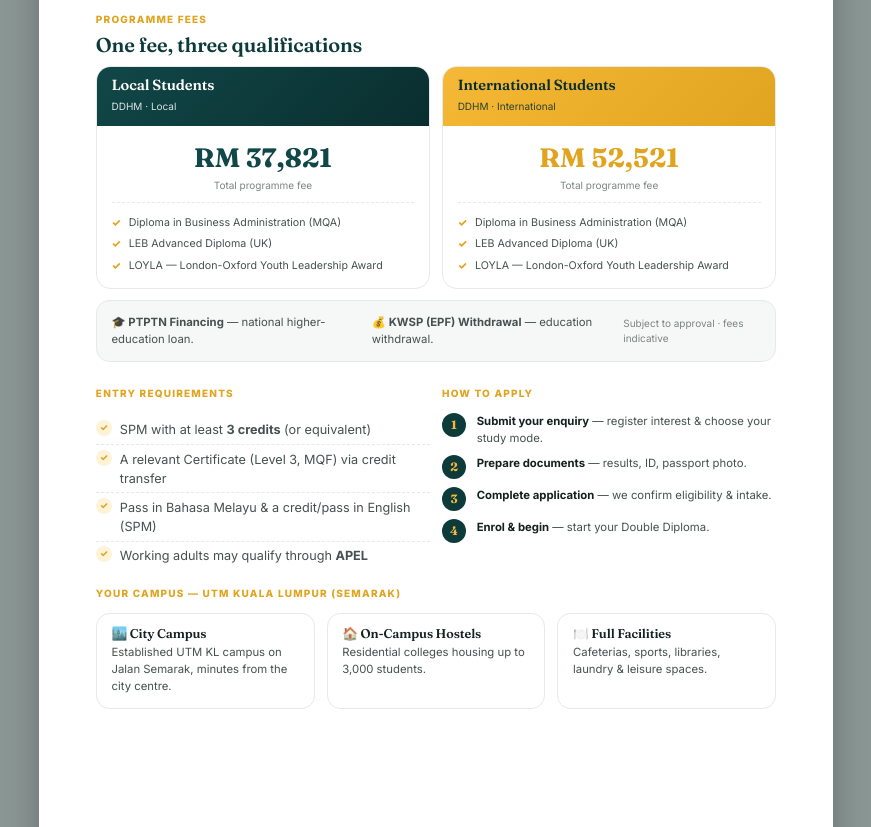
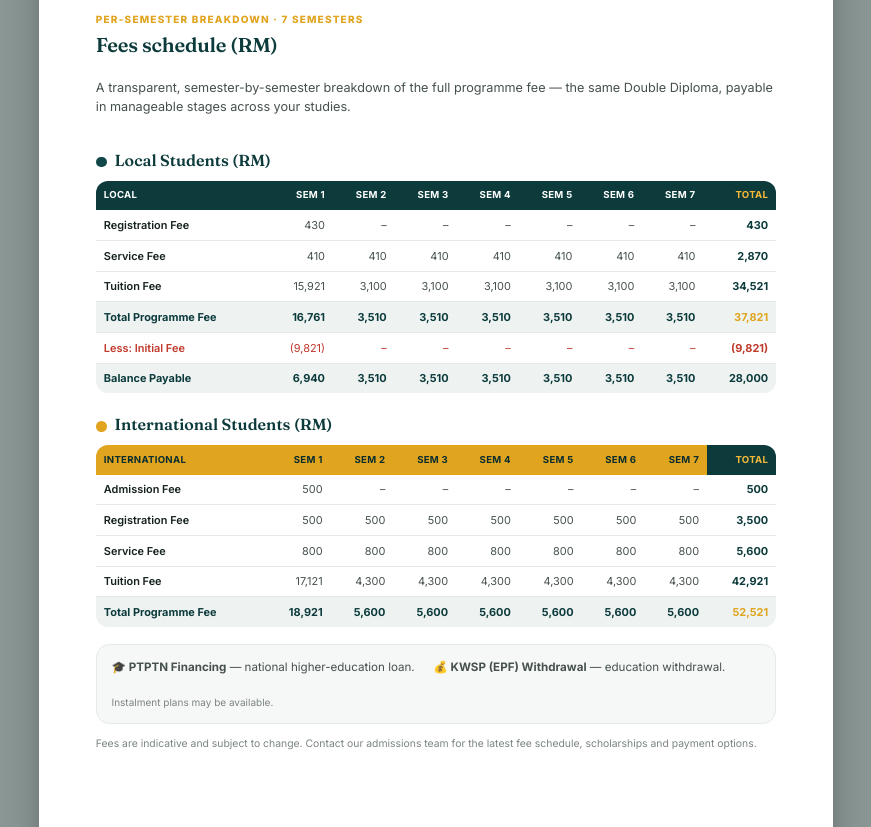
Before and after one commit to mhamzavi-caliph/caliph-academy-website, a website: page brochure.html in a window 1280 px wide. Shown: the part 9356-10183 px from the top of the page, without its empty margins (204-1075 px from the left). Drawn offline with Linux system fonts and the light colour scheme.

Commit message:
Brochure: add per-semester fees schedule page
New Fees Schedule (RM) page with the transparent semester-by-semester
breakdown for local and international students (registration, service,
tuition, totals, initial fee and balance payable across 7 semesters) —
totals match the one-fee summary cards. Brochure now 10 pages.

Co-Authored-By: Claude Opus 4.8 <noreply@anthropic.com>

```diff
--- a/brochure.html
+++ b/brochure.html
@@ -114,6 +114,25 @@ h1,h2,h3,h4{font-family:var(--serif); color:var(--ink); margin:0; line-height:1.
 .desc-item{ break-inside:avoid; -webkit-column-break-inside:avoid; padding:4.5pt 0 4.5pt 9pt; border-left:2pt solid var(--gold-500); margin-bottom:6pt; }
 .desc-item h4{ font-family:var(--serif); font-size:8.6pt; color:var(--teal-800); margin:0 0 1.5pt; line-height:1.1; }
 .desc-item p{ margin:0; font-size:7.2pt; line-height:1.42; color:var(--body); }
+/* fees schedule page */
+.fsub{ font-family:var(--serif); font-size:12pt; color:var(--teal-800); font-weight:600; margin:14pt 0 0; }
+.fsub .dot{ display:inline-block; width:8pt; height:8pt; border-radius:50%; background:var(--teal-700); margin-right:6pt; vertical-align:middle; }
+.fsub.intl .dot{ background:var(--gold-600); }
+.ftbl{ width:100%; border-collapse:collapse; font-size:8.2pt; margin-top:7pt; border-radius:9pt; overflow:hidden; }
+.ftbl th{ background:var(--teal-800); color:#fff; padding:5.5pt 6pt; text-align:right; font-size:7.2pt; text-transform:uppercase; letter-spacing:.03em; font-weight:700; }
+.ftbl th:first-child{ text-align:left; }
+.ftbl th:last-child{ color:var(--gold-500); }
+.ftbl.intl th{ background:var(--gold-600); color:var(--teal-900); }
+.ftbl.intl th:last-child{ background:var(--teal-800); color:var(--gold-500); }
+.ftbl td{ padding:5pt 6pt; text-align:right; border-bottom:.5pt solid var(--line); }
+.ftbl td:first-child{ text-align:left; font-weight:600; color:var(--ink); }
+.ftbl td:last-child{ font-weight:700; color:var(--teal-800); }
+.ftbl tr.rt td{ background:#eef3f2; font-weight:700; color:var(--teal-800); }
+.ftbl tr.rt td:last-child{ color:var(--gold-600); }
+.ftbl tr.rd td{ color:#c0392b; }
+.ftbl tr.rd td:first-child{ color:#c0392b; }
+.ftbl tr.rb td{ background:#eef3f2; font-weight:700; color:var(--teal-800); }
+.ftbl tr:last-child td{ border-bottom:0; }
 </style>
 </head>
 <body>
@@ -522,7 +541,53 @@ h1,h2,h3,h4{font-family:var(--serif); color:var(--ink); margin:0; line-height:1.
   </div>
 </section>
 
-<!-- ====================== PAGE 8 · FEES, ADMISSIONS & CONTACT ====================== -->
+<!-- ====================== PAGE 8 · FEES SCHEDULE (PER SEMESTER) ====================== -->
+<section class="page">
+  <div class="pad">
+    <div class="rhead"><img src="img/logo.png" alt="Caliph Academy"><span class="rt">Fees Schedule</span></div>
+
+    <span class="eyebrow">Per-Semester Breakdown · 7 Semesters</span>
+    <h2 class="stitle">Fees schedule (RM)</h2>
+    <p class="lead">A transparent, semester-by-semester breakdown of the full programme fee — the same Double Diploma, payable in manageable stages across your studies.</p>
+
+    <div class="fsub"><span class="dot"></span>Local Students (RM)</div>
+    <table class="ftbl">
+      <thead><tr><th>Local</th><th>Sem 1</th><th>Sem 2</th><th>Sem 3</th><th>Sem 4</th><th>Sem 5</th><th>Sem 6</th><th>Sem 7</th><th>Total</th></tr></thead>
+      <tbody>
+        <tr><td>Registration Fee</td><td>430</td><td>&ndash;</td><td>&ndash;</td><td>&ndash;</td><td>&ndash;</td><td>&ndash;</td><td>&ndash;</td><td>430</td></tr>
+        <tr><td>Service Fee</td><td>410</td><td>410</td><td>410</td><td>410</td><td>410</td><td>410</td><td>410</td><td>2,870</td></tr>
+        <tr><td>Tuition Fee</td><td>15,921</td><td>3,100</td><td>3,100</td><td>3,100</td><td>3,100</td><td>3,100</td><td>3,100</td><td>34,521</td></tr>
+        <tr class="rt"><td>Total Programme Fee</td><td>16,761</td><td>3,510</td><td>3,510</td><td>3,510</td><td>3,510</td><td>3,510</td><td>3,510</td><td>37,821</td></tr>
+        <tr class="rd"><td>Less: Initial Fee</td><td>(9,821)</td><td>&ndash;</td><td>&ndash;</td><td>&ndash;</td><td>&ndash;</td><td>&ndash;</td><td>&ndash;</td><td>(9,821)</td></tr>
+        <tr class="rb"><td>Balance Payable</td><td>6,940</td><td>3,510</td><td>3,510</td><td>3,510</td><td>3,510</td><td>3,510</td><td>3,510</td><td>28,000</td></tr>
+      </tbody>
+    </table>
+
+    <div class="fsub intl"><span class="dot"></span>International Students (RM)</div>
+    <table class="ftbl intl">
+      <thead><tr><th>International</th><th>Sem 1</th><th>Sem 2</th><th>Sem 3</th><th>Sem 4</th><th>Sem 5</th><th>Sem 6</th><th>Sem 7</th><th>Total</th></tr></thead>
+      <tbody>
+        <tr><td>Admission Fee</td><td>500</td><td>&ndash;</td><td>&ndash;</td><td>&ndash;</td><td>&ndash;</td><td>&ndash;</td><td>&ndash;</td><td>500</td></tr>
+        <tr><td>Registration Fee</td><td>500</td><td>500</td><td>500</td><td>500</td><td>500</td><td>500</td><td>500</td><td>3,500</td></tr>
+        <tr><td>Service Fee</td><td>800</td><td>800</td><td>800</td><td>800</td><td>800</td><td>800</td><td>800</td><td>5,600</td></tr>
+        <tr><td>Tuition Fee</td><td>17,121</td><td>4,300</td><td>4,300</td><td>4,300</td><td>4,300</td><td>4,300</td><td>4,300</td><td>42,921</td></tr>
+        <tr class="rt"><td>Total Programme Fee</td><td>18,921</td><td>5,600</td><td>5,600</td><td>5,600</td><td>5,600</td><td>5,600</td><td>5,600</td><td>52,521</td></tr>
+      </tbody>
+    </table>
+
+    <div class="mini" style="margin-top:13pt; background:var(--soft); display:flex; gap:14pt; flex-wrap:wrap;">
+      <span style="font-size:8.7pt;"><b>🎓 PTPTN Financing</b> — national higher-education loan.</span>
+      <span style="font-size:8.7pt;"><b>💰 KWSP (EPF) Withdrawal</b> — education withdrawal.</span>
+      <span style="font-size:7.5pt; color:var(--muted); align-self:center;">Instalment plans may be available.</span>
+    </div>
+
+    <p style="font-size:7.8pt; color:var(--muted); margin-top:9pt;">Fees are indicative and subject to change. Contact our admissions team for the latest fee schedule, scholarships and payment options.</p>
+
+    <div class="rfoot"><span>Fees &amp; Admissions · per-semester schedule</span><span><b>caliphacademy.com</b></span></div>
+  </div>
+</section>
+
+<!-- ====================== PAGE 9 · FEES, ADMISSIONS & CONTACT ====================== -->
 <section class="page">
   <div class="pad">
     <div class="rhead"><img src="img/logo.png" alt="Caliph Academy"><span class="rt">Fees &amp; Admissions</span></div>
```
Also changed, not shown: 1 other file.
